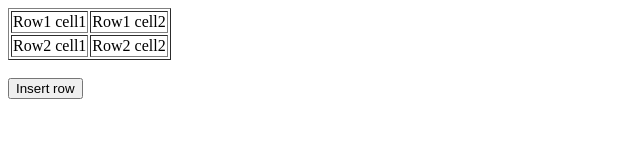
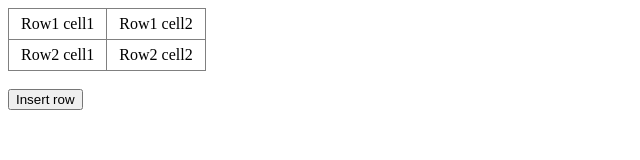
Before and after one commit to acciojob/create-table-1-Komalsingh003, a website: page main.html in a window 1280 px wide. Shown: the whole page, without its empty margins (0-640 px from the left). Drawn offline with Linux system fonts and the light colour scheme.

Commit message:
created a submission

```diff
--- a/main.html
+++ b/main.html
@@ -9,17 +9,21 @@
 </head>
 
 <body>
-	<table id="sampleTable" border="1">
-		<tr><td>Row1 cell1</td>
-		<td>Row1 cell2</td></tr>
-		<tr><td>Row2 cell1</td>
-		<td>Row2 cell2</td></tr>
-	</table><br>
+<table id="sampleTable" border="1">
+    <tr>
+        <td>Row1 cell1</td>
+        <td>Row1 cell2</td>
+    </tr>
+    <tr>
+        <td>Row2 cell1</td>
+        <td>Row2 cell2</td>
+    </tr>
+</table>
+<br>
+<input type="button" value="Insert row" onclick="insert_Row()">
 
-	<input type="button" onclick="insert_Row()" value="Insert row">
-    <script type="text/javascript" src="./script.js">
+<script type="text/javascript" src="./script.js">
 </script>
-
 </body>
 
 </html>
--- a/script.js
+++ b/script.js
@@ -1,5 +1,16 @@
 function insert_Row() {
     //Write your code here
+    const table = document.getElementById("sampleTable");
 
+    const newRow = table.insertRow(0);
+
+    // cells
+    const cell1 = newRow.insertCell(0);
+    const cell2 = newRow.insertCell(1);
+
+    // cell values
+    cell1.innerHTML = "New Cell1";
+    cell2.innerHTML = "New Cell2";
+}
 
 }
--- a/styles.css
+++ b/styles.css
@@ -1 +1,7 @@
 /*  your css code here. If applicable */
+table {
+    border-collapse: collapse;
+}
+td {
+    padding: 6px 12px;
+}
```
